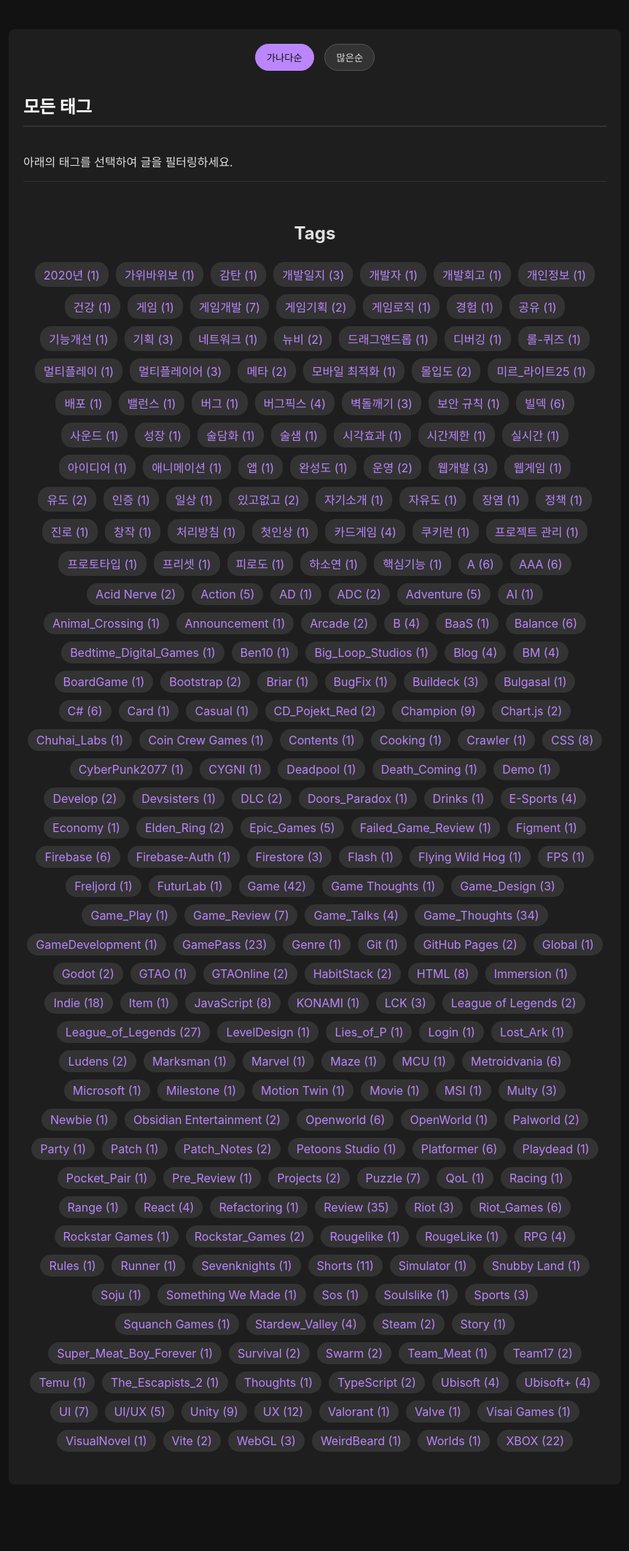
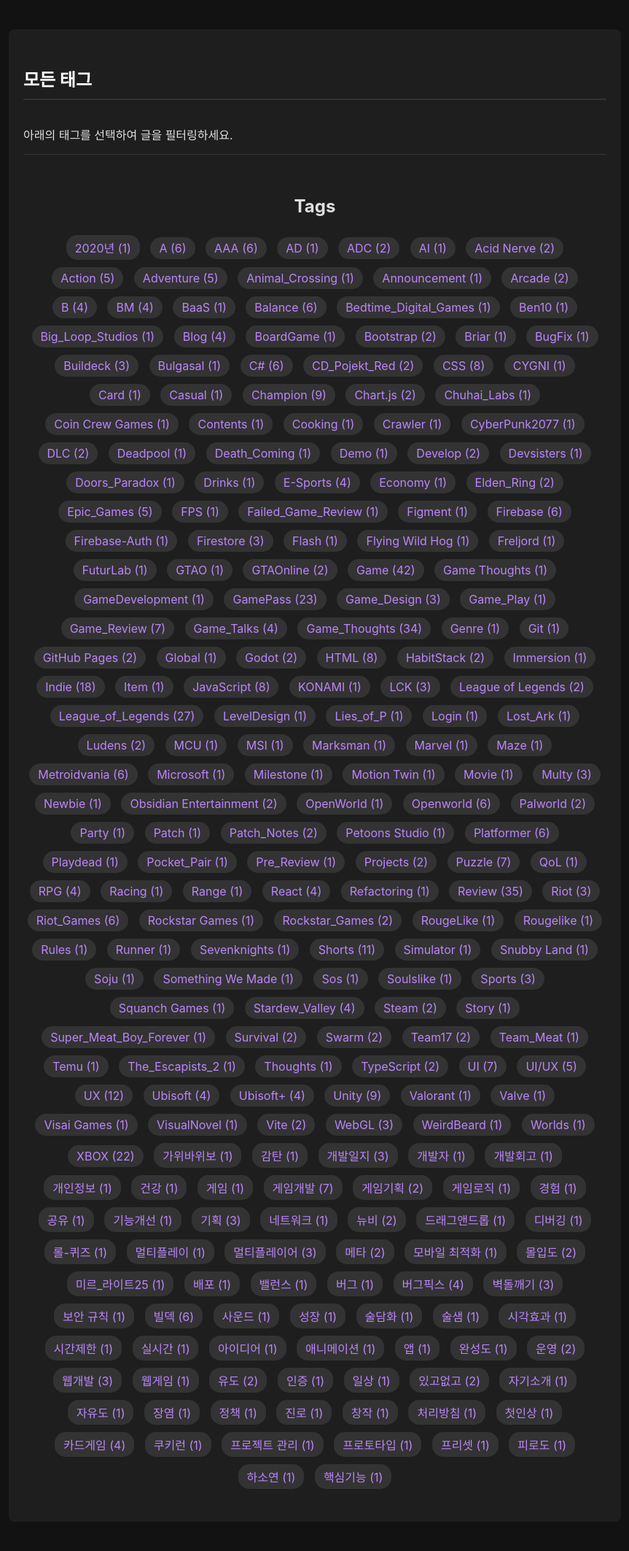
Before and after one commit to hojun313/hojun313.github.io, a Jekyll site: the page built from tags/index.html, in a window 1280 px wide. Shown: the whole page at 73% size, without its empty margins (208-1071 px from the left). Built offline with Jekyll 4.4.1, drawn with Linux system fonts in a browser that asks for light colours; before the commit the page ends 2074 px from its top, so only the background shows below that.

Commit message:
정렬빼고 하이라이트

```diff
--- a/tags/index.html
+++ b/tags/index.html
@@ -7,25 +7,6 @@ title: "Tags"
   body {
     background-color: #121212;
     color: #E0E0E0;
-  }
-  .tag-sort-options {
-    text-align: center;
-    margin-bottom: 20px;
-  }
-  .tag-sort-options button {
-    background-color: #333;
-    color: #E0E0E0;
-    border: 1px solid #555;
-    padding: 8px 15px;
-    margin: 0 5px;
-    border-radius: 20px;
-    cursor: pointer;
-    transition: all 0.2s ease-in-out;
-  }
-  .tag-sort-options button.active {
-    background-color: #BB86FC;
-    color: #121212;
-    border-color: #BB86FC;
   }
   .tag-cloud {
     padding: 20px 0;
@@ -78,31 +59,19 @@ title: "Tags"
   }
 </style>
 
-<div class="tag-sort-options">
-  <button id="sort-alpha" class="active">가나다순</button>
-  <button id="sort-count">많은순</button>
-</div>
-
 <h2 id="tag-name"></h2>
 <ul id="post-list" class="post-list-by-tag">
 </ul>
 
-<div id="tag-cloud-container" class="tag-cloud">
-  <!-- Tags will be injected here by JavaScript -->
+<div class="tag-cloud">
+  <h2>Tags</h2>
+  {% assign all_tags = site.tags | sort %}
+  {% for tag in all_tags %}
+    <a href="#{{ tag[0] | url_encode }}">{{ tag[0] }} ({{ tag[1].size }})</a>
+  {% endfor %}
 </div>
 
 <script>
-  // Data loaded from Jekyll
-  const allTags = [
-      {% for tag in site.tags %}
-          {
-              "name": {{ tag[0] | jsonify }},
-              "size": {{ tag[1].size }},
-              "url_hash": "#{{ tag[0] | url_encode }}"
-          },
-      {% endfor %}
-  ];
-
   const posts = [
     {% for post in site.posts %}
     {
@@ -114,17 +83,12 @@ title: "Tags"
     {% endfor %}
   ];
 
-  // DOM Elements
-  const sortAlphaButton = document.getElementById('sort-alpha');
-  const sortCountButton = document.getElementById('sort-count');
-  const tagCloudContainer = document.getElementById('tag-cloud-container');
   const postList = document.getElementById('post-list');
   const tagNameHeader = document.getElementById('tag-name');
 
-  // --- Tag Highlighting ---
   function updateActiveTag() {
     const currentHash = window.location.hash;
-    document.querySelectorAll('#tag-cloud-container a').forEach(tagLink => {
+    document.querySelectorAll('.tag-cloud a').forEach(tagLink => {
       if (tagLink.hash === currentHash) {
         tagLink.classList.add('tag-active');
       } else {
@@ -133,33 +97,6 @@ title: "Tags"
     });
   }
 
-  // --- Tag Sorting and Rendering ---
-  function renderTagCloud(tags) {
-    tagCloudContainer.innerHTML = '<h2>Tags</h2>'; // Add title back
-    tags.forEach(tag => {
-      const tagLink = document.createElement('a');
-      tagLink.href = tag.url_hash;
-      tagLink.innerText = `${tag.name} (${tag.size})`;
-      tagCloudContainer.appendChild(tagLink);
-    });
-    updateActiveTag(); // Re-apply active class after re-rendering
-  }
-
-  sortAlphaButton.addEventListener('click', () => {
-    allTags.sort((a, b) => a.name.localeCompare(b.name, 'ko'));
-    renderTagCloud(allTags);
-    sortAlphaButton.classList.add('active');
-    sortCountButton.classList.remove('active');
-  });
-
-  sortCountButton.addEventListener('click', () => {
-    allTags.sort((a, b) => b.size - a.size);
-    renderTagCloud(allTags);
-    sortCountButton.classList.add('active');
-    sortAlphaButton.classList.remove('active');
-  });
-
-  // --- Post Filtering by Tag ---
   function updatePostList() {
     const hash = window.location.hash.substring(1);
     const tagName = decodeURIComponent(hash || '').replace(/\+/g, ' ');
```
Also changed, not shown: other parts of tags/index.html (+1 -6 lines).
